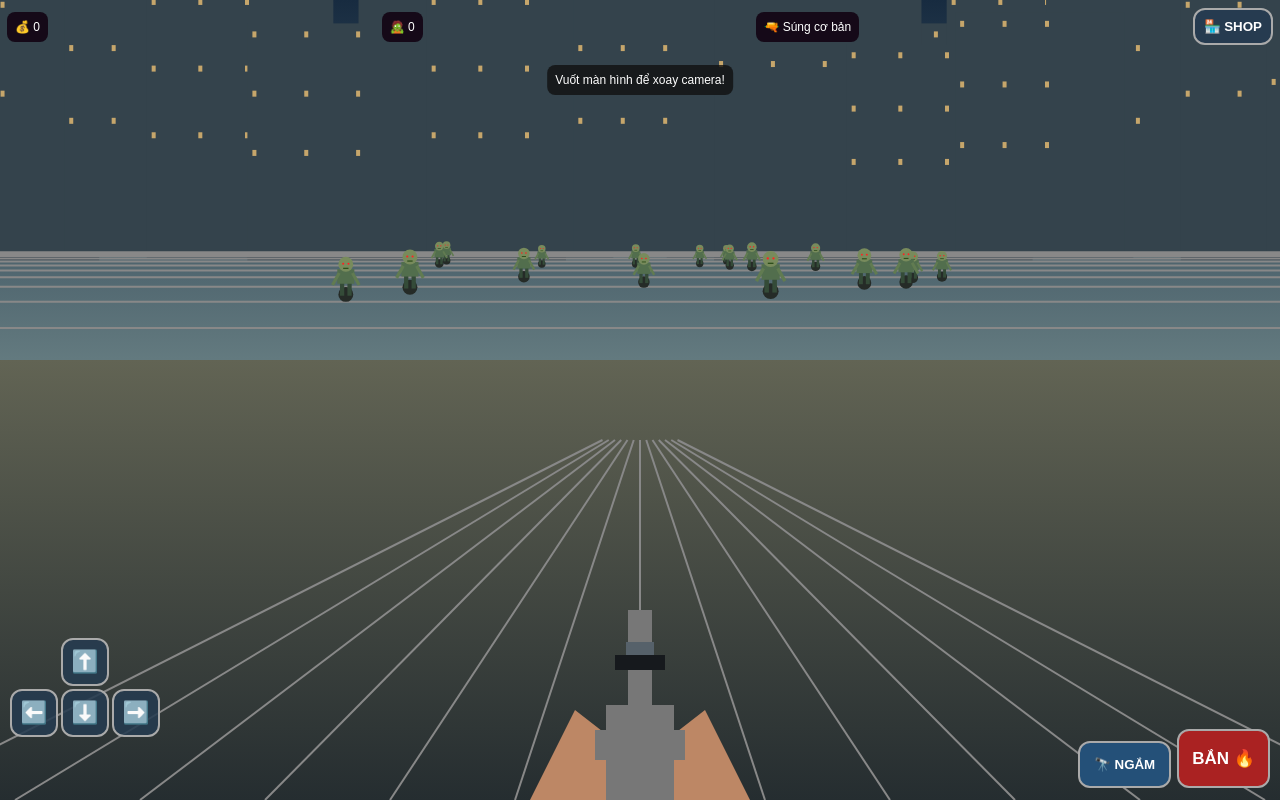
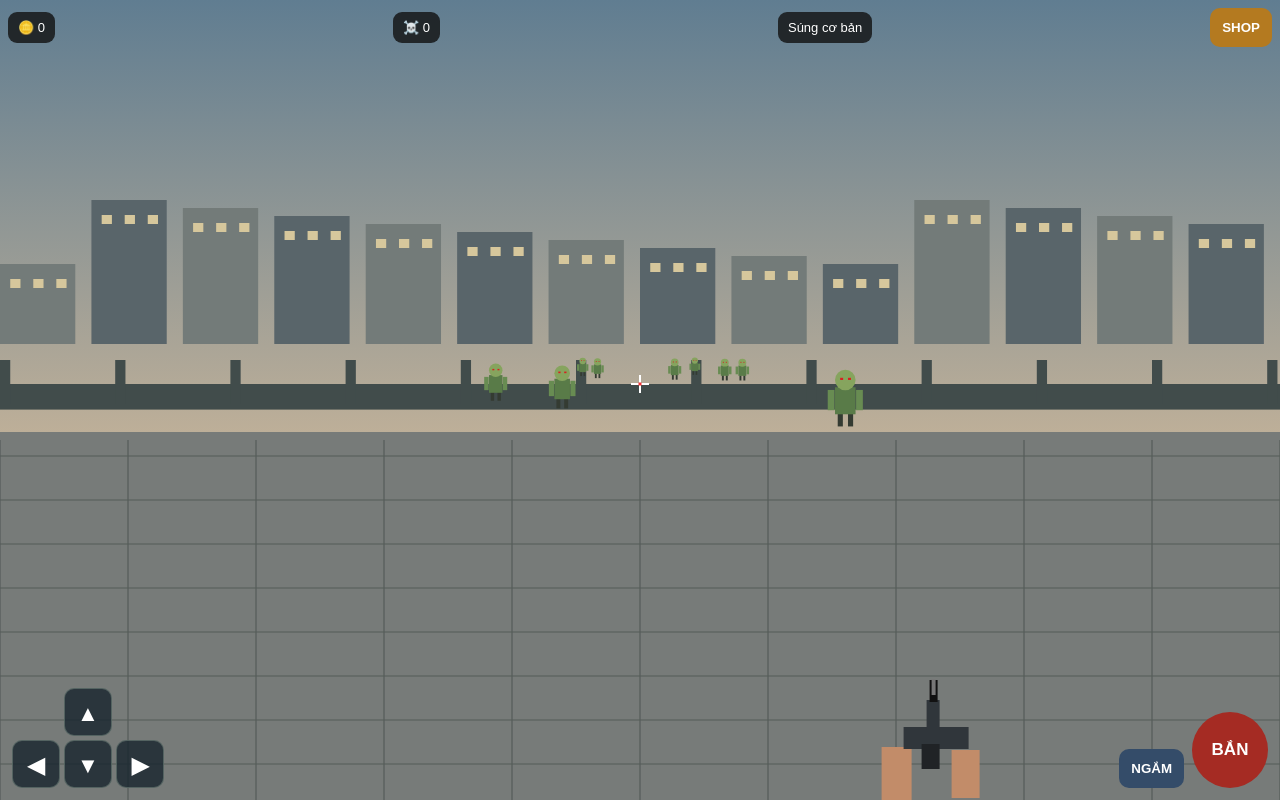
Before and after one commit to tyteorto/T-a-zombie, a plain HTML site: page index.html in a window 1280 px wide. Drawn offline with Linux system fonts and the light colour scheme.

Commit message:
Update index.html for layout and style enhancements
Refactor HTML structure and styles for improved layout and functionality.

```diff
--- a/index.html
+++ b/index.html
@@ -6,62 +6,57 @@
 <meta name="viewport" content="width=device-width,initial-scale=1,maximum-scale=1,user-scalable=no">
 <title>Zombie Sniper</title>
 <style>
-*{box-sizing:border-box}
-body{margin:0;overflow:hidden;background:#111;color:white;font-family:Arial;touch-action:none}
-canvas{display:block;width:100vw;height:100dvh;touch-action:none}
-button{color:white;background:#263b50;border:2px solid #aaa;border-radius:12px;font-weight:bold;touch-action:none;user-select:none}
-#hud{position:fixed;top:8px;left:7px;right:7px;display:flex;justify-content:space-between;align-items:center;gap:4px;pointer-events:none}
-.info{background:#101d;padding:8px;border-radius:8px;font-size:12px}
-#shopBtn{pointer-events:auto;padding:9px}
-#controls{position:fixed;bottom:12px;left:10px;right:10px;display:flex;justify-content:space-between;align-items:end;pointer-events:none}
-#movePad{display:grid;grid-template-columns:48px 48px 48px;grid-template-rows:48px 48px 48px;gap:3px;pointer-events:auto}
-.moveBtn{font-size:22px;padding:0;background:#263b50dd}
-#actions{display:flex;gap:6px;pointer-events:auto;align-items:end}
-#fire{background:#a22;font-size:17px;padding:17px 13px}
-#scope{background:#245078;padding:14px}
-#message{position:fixed;top:65px;left:50%;transform:translateX(-50%);background:#111c;padding:8px;border-radius:8px;pointer-events:none;font-size:12px;white-space:nowrap}
-#shop{display:none;position:fixed;inset:0;background:#000d;align-items:center;justify-content:center;padding:12px}
-.panel{background:#202831;border:2px solid #aaa;border-radius:14px;padding:14px;width:min(370px,95vw);max-height:85vh;overflow:auto}
-.shophead{display:flex;justify-content:space-between;align-items:center}
-#close{background:#a22;font-size:20px;padding:7px 14px}
-.weapon{display:flex;justify-content:space-between;align-items:center;background:#36414c;padding:10px;margin:7px 0;border-radius:8px;gap:5px}
-.weapon button{padding:8px}
+*{box-sizing:border-box;touch-action:none}
+body{margin:0;background:#15191d;color:white;font-family:Arial;overflow:hidden}
+canvas{display:block;width:100vw;height:100dvh}
+#hud{position:absolute;top:8px;left:8px;right:8px;display:flex;gap:7px;align-items:center;justify-content:space-between;pointer-events:none}
+.info{background:#111c;padding:8px 10px;border-radius:9px;font-size:13px}
+button{border:0;border-radius:10px;background:#263b31;color:white;font-weight:bold;padding:12px}
+#shopBtn{pointer-events:auto;background:#b47a20}
+#controls{position:absolute;bottom:12px;left:12px;right:12px;display:flex;justify-content:space-between;align-items:end}
+#movePad{display:grid;grid-template-columns:48px 48px 48px;grid-template-rows:48px 48px;gap:4px}
+.move{background:#17252dcc;border:1px solid #71817b99;font-size:22px}
+#up{grid-column:2;grid-row:1}
+#left{grid-column:1;grid-row:2}
+#down{grid-column:2;grid-row:2}
+#right{grid-column:3;grid-row:2}
+#actions{display:flex;gap:8px;align-items:end}
+#fire{background:#a52b23;width:76px;height:76px;border-radius:50%;font-size:17px}
+#scope{background:#344c69}
+#shop{display:none;position:absolute;inset:0;background:#000b;align-items:center;justify-content:center;padding:18px;touch-action:pan-y}
+#shopPanel{background:#202b29;width:min(390px,100%);max-height:85dvh;overflow:auto;border:1px solid #63766c;border-radius:15px;padding:15px;touch-action:pan-y}
+.shoprow{display:flex;justify-content:space-between;align-items:center;background:#34413d;padding:11px;margin:8px 0;border-radius:9px;gap:8px}
+.shoprow button{background:#b27b27;white-space:nowrap}
+#close{float:right;background:#92352c}
 </style>
 </head>
 <body>
 <canvas id="game"></canvas>
 
 <div id="hud">
- <div class="info">💰 <span id="money">0</span></div>
- <div class="info">🧟 <span id="kills">0</span></div>
- <div class="info">🔫 <span id="weaponName">Súng cơ bản</span></div>
- <button id="shopBtn">🏪 SHOP</button>
+ <div class="info">🪙 <span id="money">0</span></div>
+ <div class="info">☠️ <span id="kills">0</span></div>
+ <div class="info" id="weaponName">Súng cơ bản</div>
+ <button id="shopBtn">SHOP</button>
 </div>
-
-<div id="message">Vuốt màn hình để xoay camera!</div>
 
 <div id="controls">
  <div id="movePad">
-  <div></div>
-  <button class="moveBtn" id="forward">⬆️</button>
-  <div></div>
-  <button class="moveBtn" id="left">⬅️</button>
-  <button class="moveBtn" id="backward">⬇️</button>
-  <button class="moveBtn" id="right">➡️</button>
+  <button class="move" id="up">▲</button>
+  <button class="move" id="left">◀</button>
+  <button class="move" id="down">▼</button>
+  <button class="move" id="right">▶</button>
  </div>
  <div id="actions">
-  <button id="scope">🔭 NGẮM</button>
-  <button id="fire">BẮN 🔥</button>
+  <button id="scope">NGẮM</button>
+  <button id="fire">BẮN</button>
  </div>
 </div>
 
 <div id="shop">
- <div class="panel">
-  <div class="shophead">
+ <div id="shopPanel">
+  <button id="close">✕</button>
   <h2>🔫 CỬA HÀNG SÚNG</h2>
-   <button id="close">✕</button>
-  </div>
-  <p>Tiền: <b id="shopMoney">0</b> xu</p>
   <div id="weapons"></div>
  </div>
 </div>
@@ -69,462 +64,314 @@ button{color:white;background:#263b50;border:2px solid #aaa;border-radius:12px;f
 <script>
 const canvas=document.getElementById("game");
 const ctx=canvas.getContext("2d");
-
 let W,H,D;
 function resize(){
  D=Math.min(devicePixelRatio||1,2);
- W=innerWidth;H=innerHeight;
- canvas.width=W*D;
- canvas.height=H*D;
- ctx.setTransform(D,0,0,D,0,0);
+ W=canvas.width=innerWidth*D;
+ H=canvas.height=innerHeight*D;
 }
+resize();
 addEventListener("resize",resize);
-resize();
 
-// TRẠNG THÁI GAME
-let money=0,kills=0;
-let px=0,pz=0;
-let cameraYaw=0,cameraPitch=0;
-let scoped=false;
-let recoil=0,flash=0,lastShot=0;
+let money=0,kills=0,weapon=0,scoped=false;
+let px=0,pz=0,yaw=0,pitch=0,recoil=0;
+let pressed=new Set();
+let zombies=[];
+const guns=[
+ ["Súng cơ bản",0],
+ ["Pistol",200],
+ ["SMG",500],
+ ["Rifle",1000],
+ ["Sniper",5000],
+ ["Golden Gun",10000],
+ ["Dark Sniper",50000],
+ ["Legendary",100000]
+];
+const owned=new Set([0]);
 
-let gun=0;
-const guns=[
- ["Súng cơ bản",0,"#777"],
- ["Pistol",200,"#aaa"],
- ["SMG",500,"#555"],
- ["Rifle",1000,"#795b36"],
- ["Sniper",5000,"#343e49"],
- ["Golden Gun",10000,"#d5a900"],
- ["Dark Sniper",50000,"#542b77"],
- ["Legendary",100000,"#d42b35"]
-];
-let owned=[true,false,false,false,false,false,false,false];
-
-let zombies=[];
+function hud(){
+ document.getElementById("money").textContent=money;
+ document.getElementById("kills").textContent=kills;
+ document.getElementById("weaponName").textContent=guns[weapon][0];
+}
 function spawn(){
  zombies.push({
-  x:(Math.random()-.5)*28,
-  z:10+Math.random()*30,
-  alive:true,
-  size:.8+Math.random()*.4
+  x:(Math.random()-.5)*15,
+  z:12+Math.random()*35
  });
 }
-for(let i=0;i<18;i++)spawn();
+for(let i=0;i<9;i++)spawn();
 
-// CHUYỂN TỌA ĐỘ THẾ GIỚI THÀNH GÓC NHÌN CAMERA
 function project(x,z){
- let ox=x-px;
- let oz=z-pz;
- let c=Math.cos(cameraYaw);
- let s=Math.sin(cameraYaw);
-
- let cx=ox*c-oz*s;
- let cz=ox*s+oz*c;
-
+ let dx=x-px,dz=z-pz;
+ let s=Math.sin(yaw),c=Math.cos(yaw);
+ let cx=dx*c-dz*s;
+ let cz=dx*s+dz*c;
  if(cz<1)return null;
-
- let scale=H/(cz+4);
+ let focal=H*.85;
+ let horizon=H*.44+pitch*H*.35;
  return {
-  x:W/2+cx*scale*.75,
-  y:H*.53-cz*scale*.24+cameraPitch*H*.7,
-  scale:scale,
+  x:W/2+cx*focal/cz,
+  y:horizon+focal*1.35/cz,
+  scale:focal/cz,
   depth:cz
  };
 }
 
-function rect(x,y,w,h,color){
- ctx.fillStyle=color;
- ctx.fillRect(x,y,w,h);
-}
-function circle(x,y,r,color){
- ctx.fillStyle=color;
- ctx.beginPath();
- ctx.arc(x,y,r,0,Math.PI*2);
- ctx.fill();
+function sky(){
+ let g=ctx.createLinearGradient(0,0,0,H*.65);
+ g.addColorStop(0,"#607d91");
+ g.addColorStop(1,"#d0b99a");
+ ctx.fillStyle=g;
+ ctx.fillRect(0,0,W,H);
 }
 
-// VẼ CẢNH
-function drawWorld(){
- let sky=ctx.createLinearGradient(0,0,0,H*.7);
- sky.addColorStop(0,"#172b40");
- sky.addColorStop(.65,"#647b80");
- sky.addColorStop(1,"#d39a6b");
- ctx.fillStyle=sky;
- ctx.fillRect(0,0,W,H);
-
- circle(W*.8,H*.17,Math.min(W,H)*.05,"#f0c58a");
-
- // Các tòa nhà
- for(let i=-7;i<=7;i++){
-  for(let side of [-1,1]){
-   let wx=i*7+side*13;
-   let wz=23+Math.abs(i%3)*3;
-   let p=project(wx,wz);
-   if(!p)continue;
-
-   let bw=p.scale*7;
-   let bh=p.scale*(8+(Math.abs(i)%4)*2);
-
-   rect(p.x-bw/2,p.y-bh,bw,bh,"#34434c");
-
-   for(let a=0;a<3;a++){
-    for(let b=0;b<3;b++){
-     rect(p.x-bw/2+5+b*bw/4,p.y-bh+8+a*bh/4,4,6,"#c6a66b");
-    }
-   }
+function city(){
+ for(let i=0;i<15;i++){
+  let x=i*W/14;
+  let h=H*(.10+(i*17%9)/100);
+  ctx.fillStyle=i%2?"#59656a":"#737b79";
+  ctx.fillRect(x,H*.43-h,W/17,h);
+  ctx.fillStyle="#d6c79c";
+  for(let j=0;j<3;j++)
+   ctx.fillRect(x+W*.008+j*W*.018,H*.43-h+15*D,W*.008,9*D);
  }
 }
 
- // Mặt đất
- let ground=ctx.createLinearGradient(0,H*.45,0,H);
- ground.addColorStop(0,"#626454");
- ground.addColorStop(1,"#252d30");
- ctx.fillStyle=ground;
- ctx.fillRect(0,H*.45,W,H*.55);
+function roof(){
+ ctx.fillStyle="#777b79";
+ ctx.fillRect(0,H*.54,W,H*.46);
 
- // Các vạch đường phối cảnh
- ctx.strokeStyle="#888";
- ctx.lineWidth=2;
- for(let x=-30;x<=30;x+=5){
-  let p=project(x,20);
-  if(!p)continue;
-  ctx.beginPath();
-  ctx.moveTo(W/2+(p.x-W/2)*.05,H*.55);
-  ctx.lineTo(p.x,H);
-  ctx.stroke();
+ // Gạch lát bê tông, không có tia nối
+ ctx.strokeStyle="#555c59";
+ ctx.lineWidth=1.2*D;
+ for(let y=H*.57;y<H*1.2;y+=H*.055){
+  ctx.beginPath();ctx.moveTo(0,y);ctx.lineTo(W,y);ctx.stroke();
+ }
+ for(let x=-W;x<W*2;x+=W*.10){
+  ctx.beginPath();ctx.moveTo(x,H*.55);ctx.lineTo(x,H);ctx.stroke();
  }
 
- for(let z=4;z<35;z+=3){
-  let p=project(0,z);
-  if(!p)continue;
-  ctx.beginPath();
-  ctx.moveTo(0,p.y);
-  ctx.lineTo(W,p.y);
-  ctx.stroke();
- }
+ // Lan can sân thượng
+ ctx.fillStyle="#414c4b";
+ ctx.fillRect(0,H*.48,W,H*.025);
+ ctx.fillRect(0,H*.50,W,H*.012);
+ for(let x=0;x<W;x+=W*.09)
+  ctx.fillRect(x,H*.45,W*.008,H*.055);
 }
 
-// VẼ ZOMBIE
 function drawZombie(z){
- if(!z.alive)return;
  let p=project(z.x,z.z);
- if(!p)return;
-
- let s=p.scale*z.size*.65;
- if(s<2)return;
-
+ if(!p||p.x<-100||p.x>W+100||p.y>H*1.2)return;
+ let size=Math.max(5,p.scale*.55);
  ctx.save();
  ctx.translate(p.x,p.y);
+ ctx.scale(size,size);
 
- circle(0,s*.75,s*.28,"#252b27");
+ ctx.fillStyle="#343b32";
+ ctx.fillRect(-.28,-.2,.19,.5);
+ ctx.fillRect(.10,-.2,.19,.5);
 
- rect(-s*.22,s*.25,s*.16,s*.55,"#344b38");
- rect(s*.06,s*.25,s*.16,s*.55,"#344b38");
+ ctx.fillStyle="#597b48";
+ ctx.fillRect(-.38,-1.15,.76,1);
 
- rect(-s*.32,-s*.2,s*.64,s*.55,"#526e4d");
+ ctx.fillStyle="#688c52";
+ ctx.fillRect(-.65,-1.05,.25,.75);
+ ctx.fillRect(.40,-1.05,.25,.75);
 
- ctx.strokeStyle="#617b51";
- ctx.lineWidth=s*.12;
+ ctx.fillStyle="#86a45e";
+ ctx.beginPath();
+ ctx.arc(0,-1.42,.38,0,Math.PI*2);
+ ctx.fill();
 
- ctx.beginPath();
- ctx.moveTo(-s*.25,-s*.05);
- ctx.lineTo(-s*.5,s*.4);
- ctx.stroke();
-
- ctx.beginPath();
- ctx.moveTo(s*.25,-s*.05);
- ctx.lineTo(s*.5,s*.4);
- ctx.stroke();
-
- circle(0,-s*.38,s*.28,"#788b5c");
- circle(-s*.1,-s*.4,s*.04,"#f22");
- circle(s*.1,-s*.4,s*.04,"#f22");
- rect(-s*.1,-s*.25,s*.2,s*.04,"#241");
-
+ ctx.fillStyle="#d82020";
+ ctx.fillRect(-.19,-1.5,.11,.08);
+ ctx.fillRect(.10,-1.5,.11,.08);
  ctx.restore();
 }
 
-// TAY VÀ SÚNG
-function drawGun(){
- let x=W/2;
- let color=guns[gun][2];
+function gun(){
+ let scale=Math.min(1,Math.max(.65,H/700));
+ let x=W*.72,y=H-8*D+recoil;
+ ctx.save();
+ ctx.translate(x,y);
+ ctx.scale(scale*D,scale*D);
 
- ctx.fillStyle="#bd8765";
+ ctx.fillStyle="#c28c69";
+ ctx.fillRect(-40,-45,30,55);
+ ctx.fillRect(30,-42,28,48);
 
- // Tay trái
- ctx.beginPath();
- ctx.moveTo(x-120,H+20);
- ctx.lineTo(x-65,H-90+recoil);
- ctx.lineTo(x-20,H-55);
- ctx.lineTo(x-30,H+20);
- ctx.fill();
-
- // Tay phải
- ctx.beginPath();
- ctx.moveTo(x+120,H+20);
- ctx.lineTo(x+65,H-90+recoil);
- ctx.lineTo(x+20,H-55);
- ctx.lineTo(x+30,H+20);
- ctx.fill();
-
- // Thân súng
- rect(x-34,H-95+recoil,68,130,color);
- rect(x-12,H-190+recoil,24,110,color);
- rect(x-25,H-145+recoil,50,15,"#16191d");
- rect(x-14,H-158+recoil,28,13,"#56616a");
- rect(x-45,H-70+recoil,90,30,color);
-
- if(flash>0){
-  circle(x,H-205+recoil,18,"#ffc044");
-  flash--;
- }
- recoil*=.7;
+ ctx.fillStyle=weapon===5?"#d6ad35":weapon===6?"#24242e":"#30363b";
+ ctx.fillRect(-18,-65,65,22);
+ ctx.fillRect(5,-92,13,30);
+ ctx.fillStyle="#111";
+ ctx.fillRect(8,-112,8,22);
+ ctx.fillStyle="#777";
+ ctx.fillRect(10,-113,4,16);
+ ctx.fillStyle="#202326";
+ ctx.fillRect(0,-48,18,25);
+ ctx.restore();
 }
 
-// ỐNG NGẮM
-function drawScope(){
- if(!scoped)return;
+function crosshair(){
+ let x=W/2,y=H*.48;
+ let s=(scoped?12:9)*D;
+ ctx.strokeStyle="#fff";
+ ctx.lineWidth=2*D;
+ ctx.beginPath();
+ ctx.moveTo(x-s,y);ctx.lineTo(x+s,y);
+ ctx.moveTo(x,y-s);ctx.lineTo(x,y+s);
+ ctx.stroke();
+ ctx.fillStyle="#e33";
+ ctx.fillRect(x-1.5*D,y-1.5*D,3*D,3*D);
+}
 
- ctx.fillStyle="#000c";
+function draw(){
+ sky();
+ city();
+ roof();
+ [...zombies].sort((a,b)=>b.z-a.z).forEach(drawZombie);
+ gun();
+
+ if(scoped){
+  ctx.fillStyle="#000";
   ctx.beginPath();
   ctx.rect(0,0,W,H);
- ctx.arc(W/2,H*.43,Math.min(W,H)*.36,0,Math.PI*2,true);
+  ctx.arc(W/2,H*.48,H*.28,0,Math.PI*2,true);
   ctx.fill("evenodd");
-
- ctx.strokeStyle="#eee";
- ctx.lineWidth=2;
+  ctx.strokeStyle="#111";
+  ctx.lineWidth=8*D;
   ctx.beginPath();
- ctx.arc(W/2,H*.43,Math.min(W,H)*.36,0,Math.PI*2);
- ctx.stroke();
-
- ctx.beginPath();
- ctx.moveTo(W/2-45,H*.43);
- ctx.lineTo(W/2+45,H*.43);
- ctx.moveTo(W/2,H*.43-45);
- ctx.lineTo(W/2,H*.43+45);
+  ctx.arc(W/2,H*.48,H*.28,0,Math.PI*2);
   ctx.stroke();
  }
-
-// VÒNG LẶP VẼ
-function draw(){
- ctx.clearRect(0,0,W,H);
- drawWorld();
-
- zombies.sort((a,b)=>b.z-a.z);
- zombies.forEach(drawZombie);
-
- drawGun();
- drawScope();
-
- requestAnimationFrame(draw);
-}
-draw();
-
-// DI CHUYỂN BẰNG 4 NÚT
-const directions={
- forward:[0,1],
- backward:[0,-1],
- left:[-1,0],
- right:[1,0]
-};
-let pressed=new Set();
-let dx=0,dz=0;
-
-function updateDirection(){
- dx=0;dz=0;
-
- pressed.forEach(id=>{
-  dx+=directions[id][0];
-  dz+=directions[id][1];
- });
-
- let len=Math.hypot(dx,dz);
- if(len>1){dx/=len;dz/=len}
+ crosshair();
 }
 
-Object.keys(directions).forEach(id=>{
- let btn=document.getElementById(id);
-
- btn.addEventListener("pointerdown",e=>{
-  e.preventDefault();
-  btn.setPointerCapture(e.pointerId);
-  pressed.add(id);
-  updateDirection();
- });
-
- function stop(){
-  pressed.delete(id);
-  updateDirection();
+function movement(){
+ let speed=.12;
+ let dx=0,dz=0;
+ if(pressed.has("up"))dz+=speed;
+ if(pressed.has("down"))dz-=speed;
+ if(pressed.has("left"))dx-=speed;
+ if(pressed.has("right"))dx+=speed;
+ px+=dx*Math.cos(yaw)+dz*Math.sin(yaw);
+ pz+=dz*Math.cos(yaw)-dx*Math.sin(yaw);
 }
 
- btn.addEventListener("pointerup",stop);
- btn.addEventListener("pointercancel",stop);
- btn.addEventListener("lostpointercapture",stop);
-});
+let last=0;
+function loop(t){
+ let dt=Math.min(40,t-last);
+ last=t;
+ movement();
+ recoil*=.75;
+ draw();
+ requestAnimationFrame(loop);
+}
+requestAnimationFrame(loop);
 
-// DI CHUYỂN THEO HƯỚNG CAMERA
-function movement(){
- let c=Math.cos(cameraYaw);
- let s=Math.sin(cameraYaw);
+function shoot(){
+ recoil=-8*D;
+ let target=null,best=Infinity;
+ for(let z of zombies){
+  let p=project(z.x,z.z);
+  if(!p)continue;
+  let d=Math.hypot(p.x-W/2,p.y-H*.48);
+  if(d<best){best=d;target=z;}
+ }
+ if(target&&best<Math.max(35*D,H*.075)){
+  zombies.splice(zombies.indexOf(target),1);
+  kills++;
+  money+=100;
+  spawn();
+  hud();
+ }
+ try{
+  let a=new AudioContext();
+  let o=a.createOscillator();
+  let g=a.createGain();
+  o.connect(g);g.connect(a.destination);
+  o.frequency.value=100;
+  o.type="sawtooth";
+  g.gain.setValueAtTime(.12,a.currentTime);
+  g.gain.exponentialRampToValueAtTime(.001,a.currentTime+.12);
+  o.start();o.stop(a.currentTime+.12);
+ }catch(e){}
+}
 
- px+=(dx*c-dz*s)*.13;
- pz+=(dx*s+dz*c)*.13;
+document.getElementById("fire").onclick=shoot;
+document.getElementById("scope").onclick=()=>{
+ scoped=!scoped;
+ document.getElementById("scope").style.background=scoped?"#a46a20":"#344c69";
+};
 
- // Giới hạn vị trí
- px=Math.max(-45,Math.min(45,px));
- pz=Math.max(-20,Math.min(45,pz));
+for(let id of ["up","down","left","right"]){
+ let b=document.getElementById(id);
+ b.onpointerdown=e=>{
+  e.preventDefault();
+  pressed.add(id);
+ };
+ b.onpointerup=b.onpointercancel=b.onpointerleave=()=>{
+  pressed.delete(id);
+ };
 }
-setInterval(movement,30);
 
-// VUỐT ĐỂ XOAY CAMERA
-let lookId=null;
-let lastX=0,lastY=0;
-
+let dragging=false,lastX=0,lastY=0;
 canvas.addEventListener("pointerdown",e=>{
- lookId=e.pointerId;
+ dragging=true;
  lastX=e.clientX;
  lastY=e.clientY;
 });
+canvas.addEventListener("pointermove",e=>{
+ if(!dragging)return;
+ let dx=e.clientX-lastX;
+ let dy=e.clientY-lastY;
 
-canvas.addEventListener("pointermove",e=>{
- if(e.pointerId!==lookId)return;
-
- let mx=e.clientX-lastX;
- let my=e.clientY-lastY;
-
- cameraYaw+=mx*.006;
- cameraPitch+=my*.004;
- cameraPitch=Math.max(-.5,Math.min(.5,cameraPitch));
+ // Đã đảo chiều vuốt cho đúng
+ yaw-=dx*.006;
+ pitch=Math.max(-.6,Math.min(.6,pitch-dy*.003));
 
  lastX=e.clientX;
  lastY=e.clientY;
 });
+canvas.addEventListener("pointerup",()=>dragging=false);
+canvas.addEventListener("pointercancel",()=>dragging=false);
 
-function stopLook(){
- lookId=null;
+function renderShop(){
+ let box=document.getElementById("weapons");
+ box.innerHTML="";
+ guns.forEach((g,i)=>{
+  let row=document.createElement("div");
+  row.className="shoprow";
+  let label=document.createElement("span");
+  label.textContent=g[0]+" — "+g[1]+" xu";
+  let btn=document.createElement("button");
+  btn.textContent=owned.has(i)?(weapon===i?"ĐANG DÙNG":"CHỌN"):"MUA";
+  btn.onclick=()=>{
+   if(owned.has(i)){
+    weapon=i;hud();renderShop();return;
    }
-canvas.addEventListener("pointerup",stopLook);
-canvas.addEventListener("pointercancel",stopLook);
-
-// BẮN
-function shoot(){
- if(Date.now()-lastShot<250)return;
- lastShot=Date.now();
-
- recoil=18;
- flash=3;
-
- let best=null;
- let dist=Infinity;
-
- zombies.forEach(z=>{
-  if(!z.alive)return;
-  let p=project(z.x,z.z);
-  if(!p)return;
-
-  let d=Math.hypot(p.x-W/2,p.y-H*.43);
-  if(d<dist){
-   dist=d;
-   best=z;
+   if(money>=g[1]){
+    money-=g[1];
+    owned.add(i);
+    weapon=i;
+    hud();renderShop();
+   }else{
+    btn.textContent="THIẾU XU";
    }
+  };
+  row.append(label,btn);
+  box.append(row);
  });
-
- let range=Math.min(W,H)*(scoped?.13:.065);
-
- if(best&&dist<range){
-  best.alive=false;
-  money+=100;
-  kills++;
-  setTimeout(spawn,700);
-
-  document.getElementById("message").textContent="+100 xu! Hạ gục zombie!";
- }else{
-  document.getElementById("message").textContent="Trượt mục tiêu!";
 }
-
- updateHUD();
- sound();
-}
-
-document.getElementById("fire").onclick=shoot;
-
-// ÂM THANH
-function sound(){
- try{
-  let a=new AudioContext();
-  let o=a.createOscillator();
-  let g=a.createGain();
-
-  o.type="sawtooth";
-  o.frequency.value=90;
-  g.gain.setValueAtTime(.12,a.currentTime);
-  g.gain.exponentialRampToValueAtTime(.001,a.currentTime+.13);
-
-  o.connect(g);
-  g.connect(a.destination);
-  o.start();
-  o.stop(a.currentTime+.13);
- }catch(e){}
-}
-
-// NGẮM
-document.getElementById("scope").onclick=()=>{
- scoped=!scoped;
- document.getElementById("scope").textContent=scoped?"❌ BỎ NGẮM":"🔭 NGẮM";
+document.getElementById("shopBtn").onclick=()=>{
+ renderShop();
+ document.getElementById("shop").style.display="flex";
 };
-
-// SHOP
-document.getElementById("shopBtn").onclick=()=>{
- document.getElementById("shop").style.display="flex";
- renderShop();
-};
-
 document.getElementById("close").onclick=()=>{
  document.getElementById("shop").style.display="none";
 };
-
-function renderShop(){
- document.getElementById("shopMoney").textContent=money;
- let box=document.getElementById("weapons");
- box.innerHTML="";
-
- guns.forEach((g,i)=>{
-  let row=document.createElement("div");
-  row.className="weapon";
-
-  let label=document.createElement("span");
-  label.textContent="🔫 "+g[0]+" ("+g[1]+" xu)";
-
-  let b=document.createElement("button");
-  b.textContent=owned[i]?(gun===i?"ĐANG DÙNG":"CHỌN"):"MUA";
-
-  b.onclick=()=>{
-   if(owned[i]){
-    gun=i;
-   }else if(money>=g[1]){
-    money-=g[1];
-    owned[i]=true;
-    gun=i;
-   }else{
-    alert("Bạn chưa đủ xu!");
-    return;
-   }
-
-   updateHUD();
-   renderShop();
-  };
-
-  row.append(label,b);
-  box.append(row);
- });
-}
-
-function updateHUD(){
- document.getElementById("money").textContent=money;
- document.getElementById("kills").textContent=kills;
- document.getElementById("weaponName").textContent=guns[gun][0];
-}
+hud();
 </script>
 </body>
 </html>
```
Lines whose indentation alone changed are shown as unchanged.
